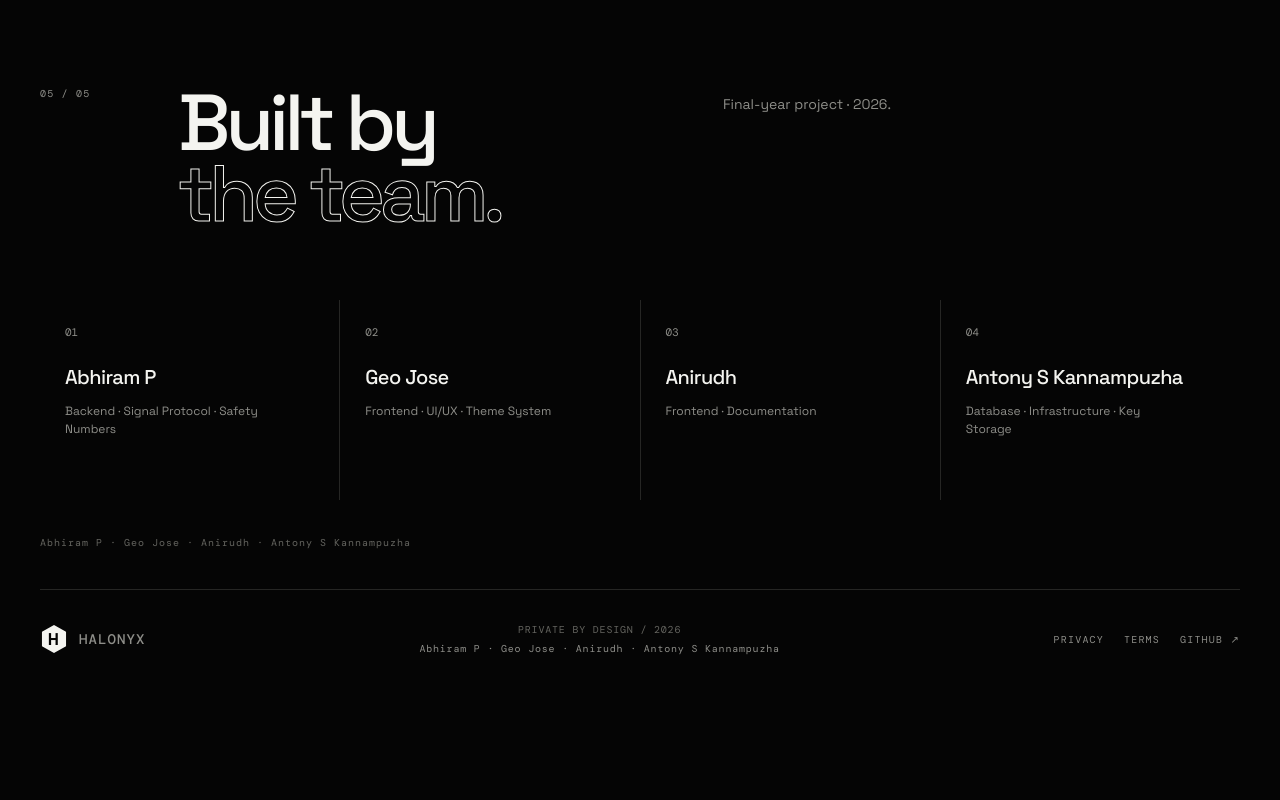
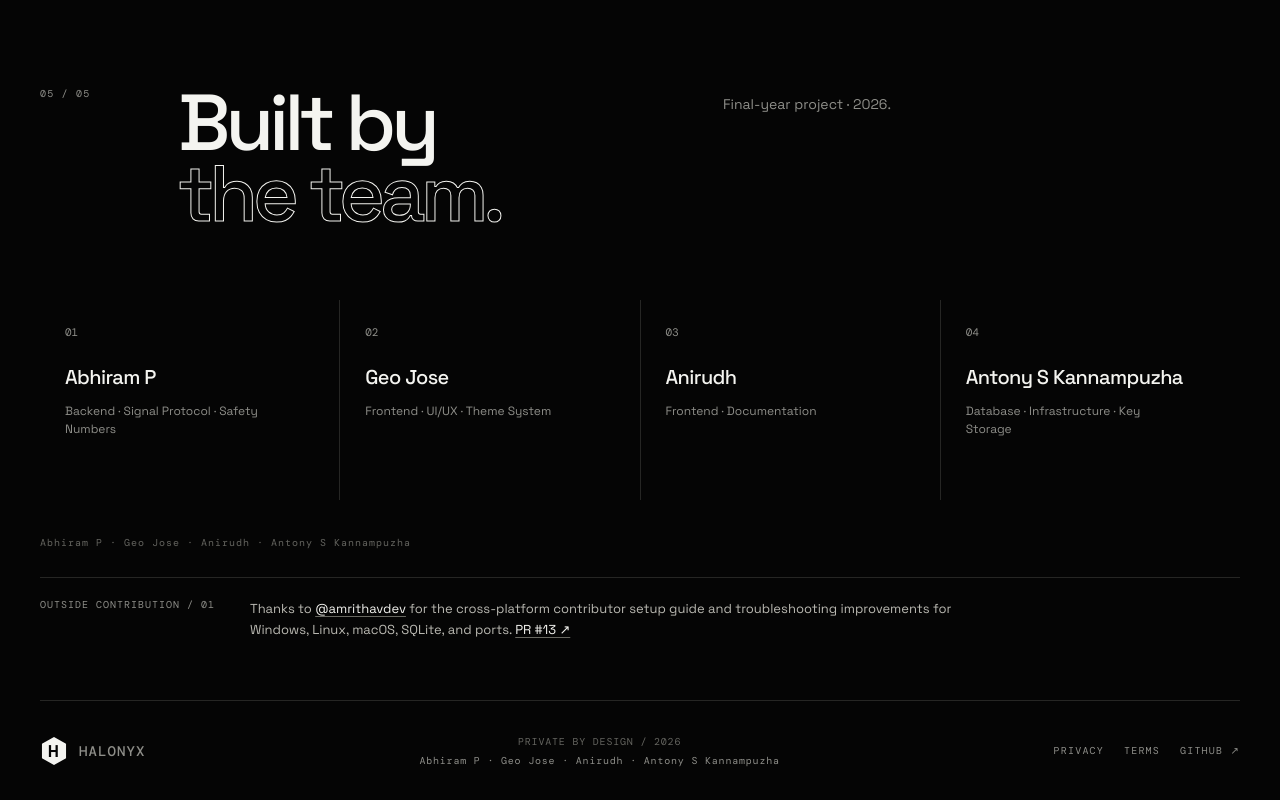
Before and after one commit to ABHIRAM-CREATOR06/Halonyx-Web, a website: page frontend/index.html in a window 1280 px wide. Shown: the part 3676-4476 px from the top of the page. Before the commit the page ends 4365 px from the top, so only its background shows below. Drawn offline with nearby package versions, Linux system fonts and the light colour scheme.

Commit message:
feat: credit external contributor and add Windows preview setup
Acknowledge the cross-platform setup guide contribution and add a batch launcher for the landing page preview.

```diff
--- a/frontend/css/landing/credits.css
+++ b/frontend/css/landing/credits.css
@@ -56,6 +56,40 @@
   color: #64645f;
 }
 
+.contributor-credit {
+  display: grid;
+  grid-template-columns: 190px 1fr;
+  gap: 20px;
+  align-items: start;
+  margin-top: 28px;
+  padding: 20px 0;
+  border-top: 1px solid var(--line);
+}
+
+.contributor-label {
+  font: 400 10px var(--mono);
+  letter-spacing: 0.1em;
+  color: var(--muted);
+}
+
+.contributor-credit p {
+  max-width: 720px;
+  color: #bab9b2;
+  font-size: 13px;
+  line-height: 1.65;
+}
+
+.contributor-credit a {
+  color: var(--white);
+  text-decoration: underline;
+  text-decoration-color: #686861;
+  text-underline-offset: 3px;
+}
+
+.contributor-credit a:hover {
+  text-decoration-color: var(--white);
+}
+
 .footer-meta {
   display: flex;
   flex-direction: column;
@@ -85,6 +119,12 @@
     min-height: auto;
   }
 
+  .contributor-credit {
+    grid-template-columns: 1fr;
+    gap: 10px;
+    margin-top: 20px;
+  }
+
   .footer-meta {
     grid-column: 1 / -1;
     text-align: left;
--- a/frontend/index.html
+++ b/frontend/index.html
@@ -326,6 +326,16 @@
         <p class="credit-footnote">
           <span>Abhiram P · Geo Jose · Anirudh · Antony S Kannampuzha</span>
         </p>
+        <div class="contributor-credit">
+          <span class="contributor-label">OUTSIDE CONTRIBUTION / 01</span>
+          <p>
+            Thanks to
+            <a href="https://github.com/amrithavdev" target="_blank" rel="noreferrer">@amrithavdev</a>
+            for the cross-platform contributor setup guide and troubleshooting
+            improvements for Windows, Linux, macOS, SQLite, and ports.
+            <a href="https://github.com/ABHIRAM-CREATOR06/Halonyx/pull/13" target="_blank" rel="noreferrer">PR #13 ↗</a>
+          </p>
+        </div>
       </section>
 
     </main>
```
Also changed, not shown: frontend/landing/partials/credits.html (+10 -0 lines), README.md, 1 other file.
